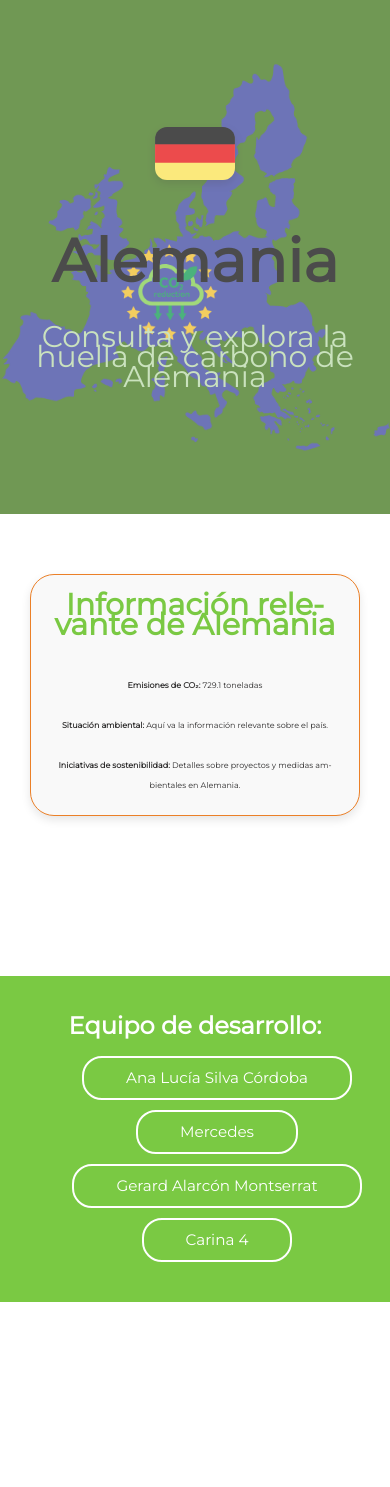
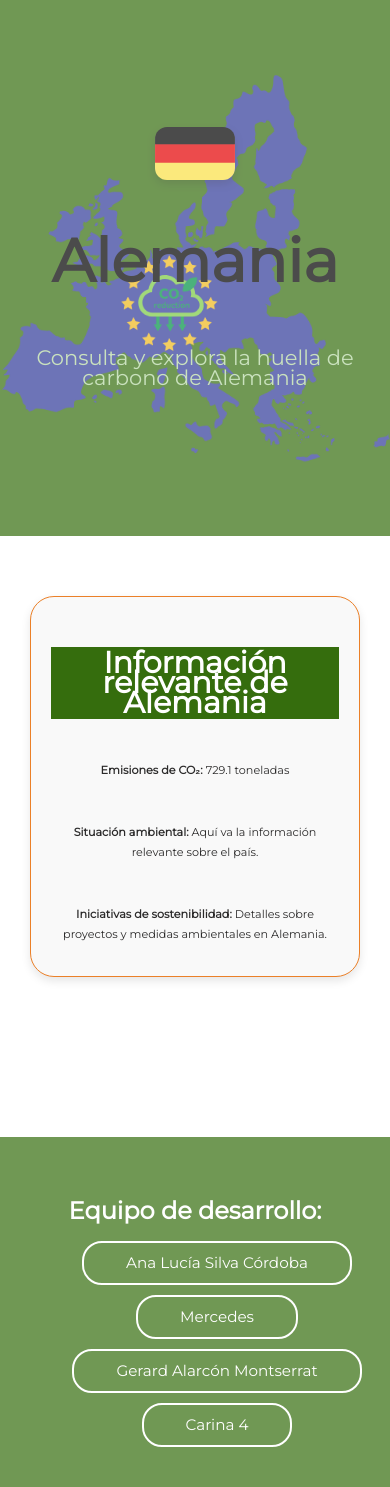
Before and after one commit to alusilcof5/eu_emisions, a Flask app: page /country/de in a window 390 px wide. Before the commit the page ends 1302 px from the top, so only its background shows below. Run offline with Flask 3, Linux system fonts and the light colour scheme.

Commit message:
fix: Fixing styles in header

```diff
--- a/static/css/country_details.css
+++ b/static/css/country_details.css
@@ -4,7 +4,7 @@
   border-radius: 12px;
   margin-bottom: 20px;
   object-fit: contain;
-  box-shadow: 0 4px 8px rgba(0,0,0,0.2);
+  box-shadow: 0 4px 8px rgba(0, 0, 0, 0.2);
 }
 
 .country-info {
@@ -14,7 +14,7 @@
   background-color: #f9f9f9;
   border-radius: 24px;
   border: 1px solid #EB8028;
-  box-shadow: 0 4px 10px rgba(0,0,0,0.1);
+  box-shadow: 0 4px 10px rgba(0, 0, 0, 0.1);
 }
 
 .country-info h2 {
@@ -33,6 +33,14 @@
   font-weight: 500;
 }
 
+h3 {
+  text-align: center;
+  background-color: #356d0d;
+  color: white;
+  padding: 10px;
+  font-size: 1.8em; /* Ajustamos el tamaño de la fuente */
+}
+
 /* Responsive para móviles */
 @media (max-width: 768px) {
   .header__flag {
@@ -45,10 +53,31 @@
   }
 
   .country-info h2 {
-    font-size: 1em;
+    font-size: 1.5em; /* Reducir un poco el tamaño del título */
   }
 
   .country-details {
-    font-size: 1rem;
+    font-size: 1.1rem; /* Aumentar el tamaño del texto para hacerlo más legible */
+  }
+
+  h3 {
+    font-size: 0.6em; /* Reducir el tamaño del h3 para que no sea demasiado grande en móviles */
+    padding: 8px; /* Ajustar el padding */
   }
 }
+
+/* Asegurarnos que en pantallas muy pequeñas el texto sea legible */
+@media (max-width: 480px) {
+  .country-info h2 {
+    font-size: 0.6em; /* Ajustar el tamaño del título en pantallas muy pequeñas */
+  }
+
+  .country-details {
+    font-size: 1rem; /* Asegurarse de que el texto sea legible en pantallas pequeñas */
+  }
+
+  h3 {
+    font-size: 1em; /* Reducir aún más el tamaño de h3 en pantallas muy pequeñas */
+    padding: 6px; /* Ajustar padding para móviles muy pequeños */
+  }
+}
--- a/static/css/style.css
+++ b/static/css/style.css
@@ -10,14 +10,26 @@
 
 }
 
-h1, h2, p {
+h1, h2 p {
     margin: 0;
     word-break: break-word;
     overflow-wrap: break-word;
     hyphens: auto;
-    font-size: small;
+
 
 }
+
+h2 {
+    font-size: 50px;
+}
+
+h3 {
+    text-align: center;
+    background-color: #356d0d;
+    color: white;
+    padding: 10px;
+  }
+
 
 .paragraph {
     color: #b4d6a3;
@@ -65,6 +77,7 @@
 .main__title {
     text-align: center;
     margin-bottom: 100px;
+    color: #356d0d
 }
 
 .list {
@@ -152,13 +165,14 @@
   }
 
   .footer {
-    background-color: #7ac943;
+    background-color: #356d0d;
     color: white;
     padding: 40px 20px;
     text-align: center;
     margin-top: 60px;
     width: 100%;
     box-sizing: border-box;
+    opacity: 0.7;
 }
 
 .footer__team {
@@ -219,7 +233,7 @@
     }
 
     .header p {
-        font-size: 1em;
+        font-size: 0.6m;
     }
 
     footer__team p {
@@ -254,7 +268,7 @@
         }
 
         p {
-            font-size: 0.5em;
+            font-size: 0.7em;
             text-align: center;
         }
 
--- a/templates/country_details.html
+++ b/templates/country_details.html
@@ -18,7 +18,7 @@
 
   <main>
     <section class="country-info">
-      <h2>Información relevante de {{ country.name }}</h2>
+      <h3>Información relevante de {{ country.name }}</h3>
       <div class="country-details">
         <p><strong>Emisiones de CO₂:</strong> {{ country.emissions }} toneladas</p>
         <p><strong>Situación ambiental:</strong> Aquí va la información relevante sobre el país.</p>
--- a/templates/index.html
+++ b/templates/index.html
@@ -13,12 +13,12 @@
 <body>
   <header class="header">
     <div class="header__text">
-      <h1>Emisiones de CO₂ por país en Europa</h1>
+      <h2>Emisiones de CO₂ por país en Europa</h2>
       <p class="paragraph">Consulta y compara la huella de carbono de los países europeos</p>
     </div>
   </header>
   <main>
-    <h2 class="main__title">Selecciona un país</h2>
+    <h3 class="main__title">Selecciona un país</h3>
     <ul class="list">
       {% for country in countries %}
       <li class="list__item">
```
